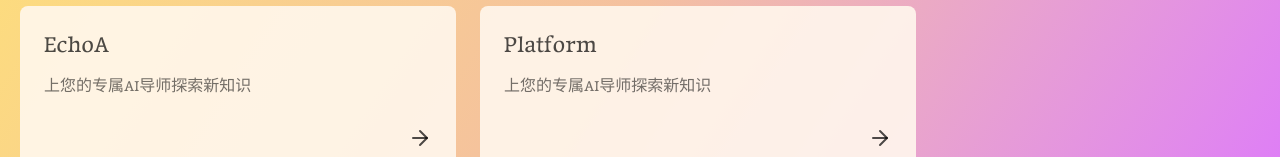
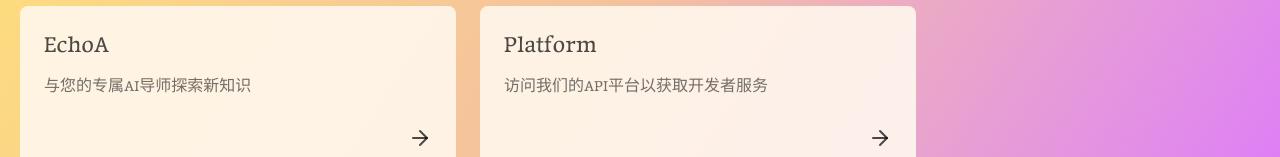
Before and after one commit to bijonai/landing-page, a Next.js app: page / in a window 1280 px wide. Shown: the part 290-447 px from the top of the page. Built offline with nearby package versions, Linux system fonts and the light colour scheme.

Commit message:
Update link card descriptions for clarity and precision

```diff
--- a/app/page.tsx
+++ b/app/page.tsx
@@ -23,11 +23,11 @@
             <div className="grid md:grid-cols-2 gap-6 mt-24 max-w-4xl">
               <LinkCard
                 title="EchoA"
-                description="上您的专属AI导师探索新知识"
+                description="与您的专属AI导师探索新知识"
               />
               <LinkCard
                 title="Platform"
-                description="上您的专属AI导师探索新知识"
+                description="访问我们的API平台以获取开发者服务"
               />
             </div>
           </div>
```
